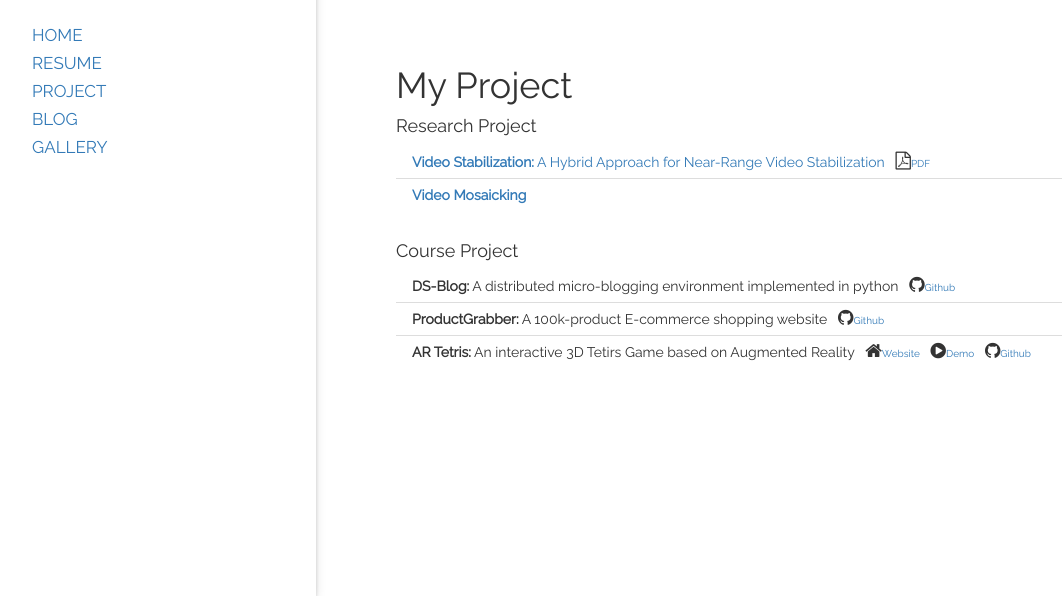
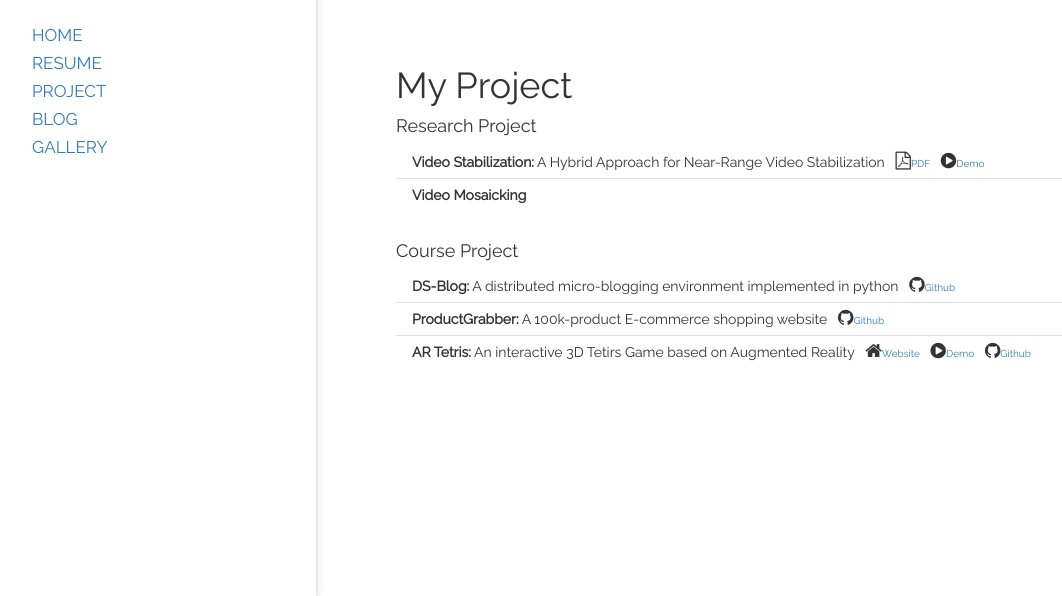
Before and after one commit to binhanxu/binhanxu.github.io, a Jekyll site: the page built from project/index.html, in a window 1280 px wide, cut to the strip 304-900 px from the top of the page. Shown: the whole strip, without its empty margins (4-1066 px from the left). Built offline with Jekyll 4.4.1, drawn with Linux system fonts in a browser that asks for light colours.

Commit message:
update project1

```diff
--- a/project/index.html
+++ b/project/index.html
@@ -5,11 +5,11 @@ title: My Project
 	<h1>{{ page.title }}</h1>
 	<h4>Research Project</h4>
 	<ul class="w3-ul">
-	   <li class="my-list"><a href="/project/project1.html"><strong>Video Stabilization:</strong> A Hybrid Approach for Near-Range Video
-Stabilization</a>
-       &nbsp <i class="fa fa-file-pdf-o w3-large my-icon"><a href="http://ieeexplore.ieee.org/xpl/login.jsp?tp=&amp;arnumber=7457352&amp;url=http%3A%2F%2Fieeexplore.ieee.org%2Fxpls%2Fabs_all.jsp%3Farnumber%3D7457352">PDF</a></i></li>
-	   </li>
-	   <li class="my-list"><a href="/project/project2.html"><strong>Video Mosaicking</strong></a></li>
+	   <li class="my-list"><strong>Video Stabilization:</strong> A Hybrid Approach for Near-Range Video
+Stabilization
+	   &nbsp <i class="fa fa-file-pdf-o w3-large my-icon"><a href="http://ieeexplore.ieee.org/xpl/login.jsp?tp=&amp;arnumber=7457352&amp;url=http%3A%2F%2Fieeexplore.ieee.org%2Fxpls%2Fabs_all.jsp%3Farnumber%3D7457352">PDF</a></i>
+	   &nbsp <i class="fa fa-play-circle w3-large my-icon"><a href="/project/project1.html">Demo</a></i></li>
+	   <li class="my-list"><strong>Video Mosaicking</strong></li>
 	</ul>
 
 	<br>
```
